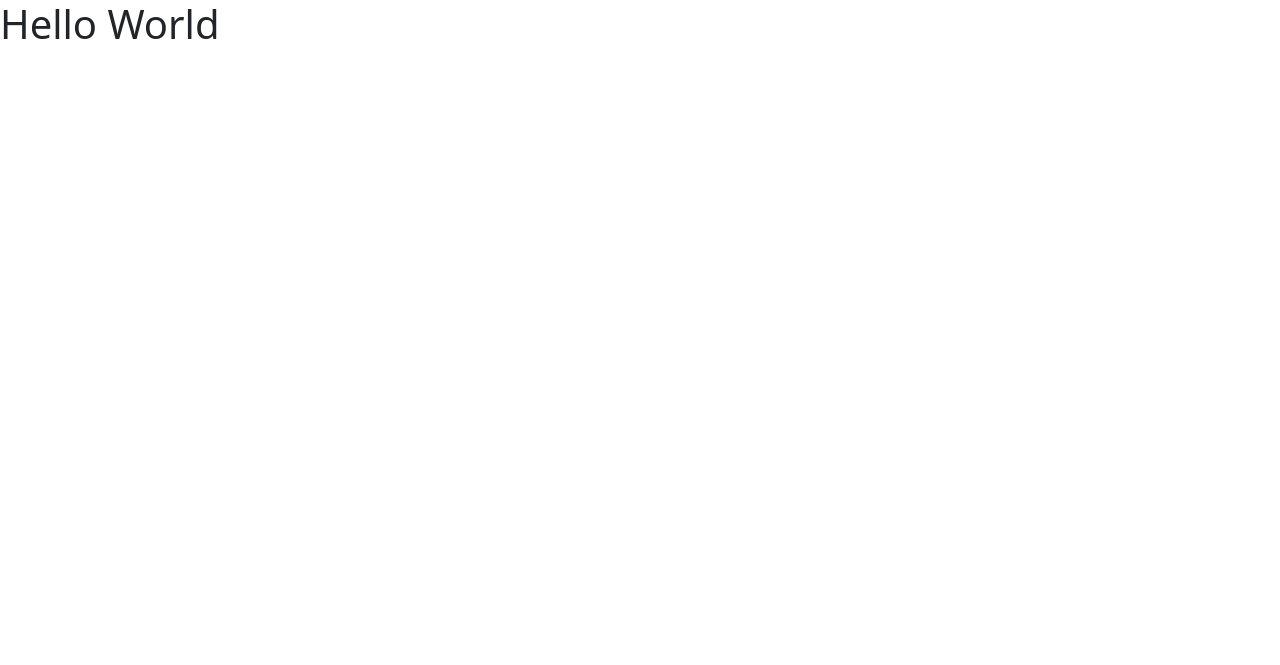
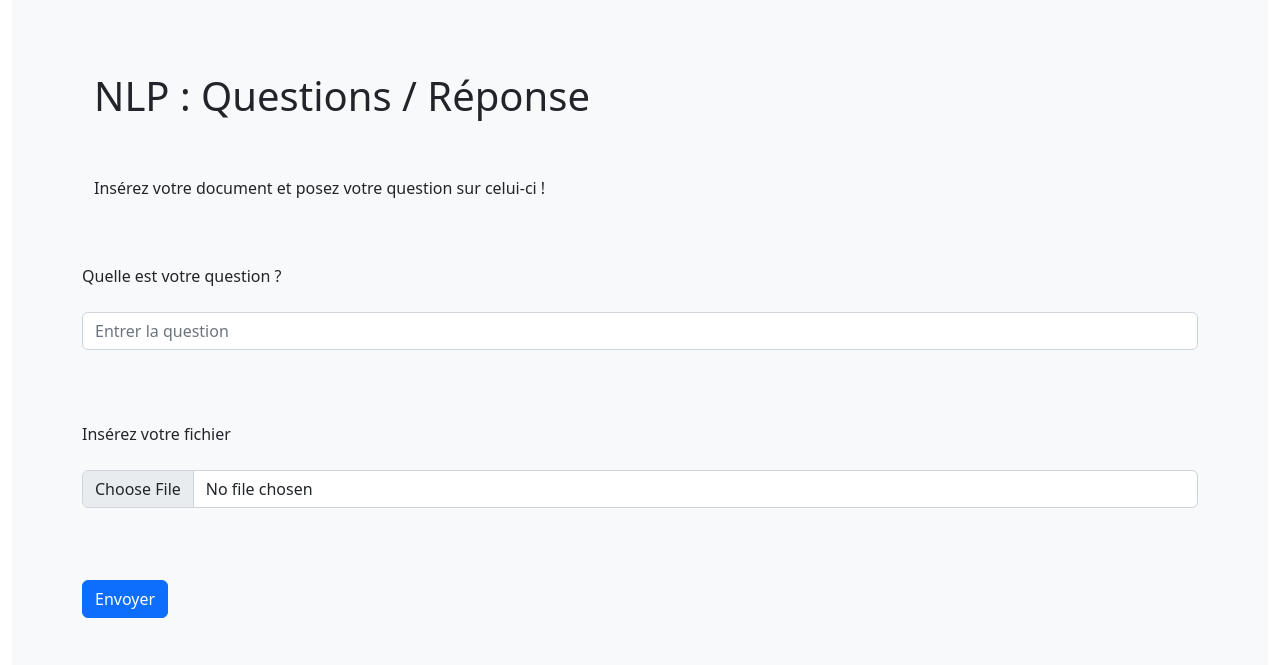
Before and after one commit to JynMoriarty/NLP_QA_Project, a Django app: page / in a window 1280 px wide. Before the commit the part shown is almost empty. Shown: the top 665 px of the page. Run offline with Django 4.2, Linux system fonts and the light colour scheme.

Commit message:
feat: :art: Ajout d'un input pdf

```diff
--- a/django_nlp/django_nlp/templates/django_nlp/index.html
+++ b/django_nlp/django_nlp/templates/django_nlp/index.html
@@ -4,6 +4,43 @@
 
 {% block content %}
 
-    <h1>Hello World</h1>
+    <div class="container-fluid">
+
+        <div>
+            <div class="album py-5 bg-light">
+                <div class="container">
+
+                    <div class="container-fluid">
+                        <br><h1>NLP : Questions / Réponse</h1><br><br>
+                        <p>
+                            Insérez votre document et posez votre question sur celui-ci !
+                        </p><br>
+                    </div><br>
+
+                    <div>
+                        <form method="post">
+                            {% csrf_token %}
+
+                            <div class="form-group">
+                                <label for="question">Quelle est votre question ?</label><br><br>
+                                <input type="text" class="form-control" id="question" name="question" placeholder="Entrer la question"required><br>
+                            </div><br><br>
+
+                            <div class="form-group">
+                                <label for="pdf">Insérez votre fichier</label><br><br>
+                                <input type="file" class="form-control" id="pdf" name="pdf" placeholder="Fichier PDF"required><br>
+                            </div><br><br>
+
+
+
+                            <button type="submit" class="btn btn-primary btn_send">Envoyer</button>
+                        </form>
+
+                    </div>
+                </div>
+            <div>
+        </div>
+    </div>
+
 
 {% endblock content %}
--- a/django_nlp/django_nlp/views.py
+++ b/django_nlp/django_nlp/views.py
@@ -1,5 +1,21 @@
 from django.shortcuts import render
+import requests
 
 def index(request):
 
-    return render(request, "django_nlp/index.html")
+    if request.method == 'POST':
+        question = request.POST.get('question')
+        pdf = request.POST.get('pdf')
+
+        data = {
+            'question': question,
+            'pdf': pdf,
+        }
+
+        # headers = {"Content-Type": "application/json"}
+
+        # url = "https://url-de-l'api"
+
+        # response = requests.post(url, json=data, headers=headers)
+
+    return render(request, "django_nlp/index.html")#, response)
```
